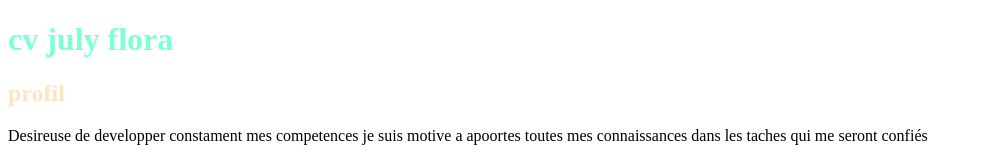
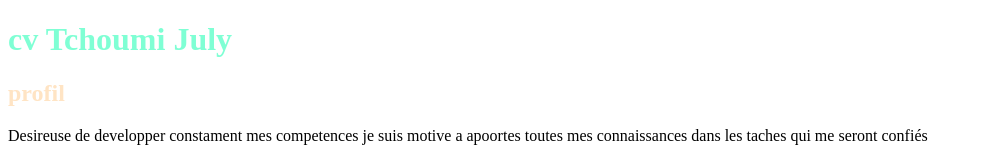
Before and after one commit to july237/cv-july, a plain HTML site: page cv.html in a window 1280 px wide. Shown: the top 160 px of the page, without its empty margins (0-983 px from the left). Drawn offline with Linux system fonts and the light colour scheme.

Commit message:
change name of file

```diff
--- a/cv.html
+++ b/cv.html
@@ -8,7 +8,7 @@
     <title>Document</title>
 </head>
 <body>
-    <h1>cv july flora</h1>
+    <h1>cv Tchoumi July</h1>
     <h2>profil</h2>
     <p>Desireuse de developper constament mes competences je suis motive a apoortes toutes mes connaissances dans les taches qui me seront confiés</p>
     <p>Bonjour je suis july flora une etudiante en 2eme année master passionnéé par le monde de IT depuis prés de 5 ans.</p>
```
